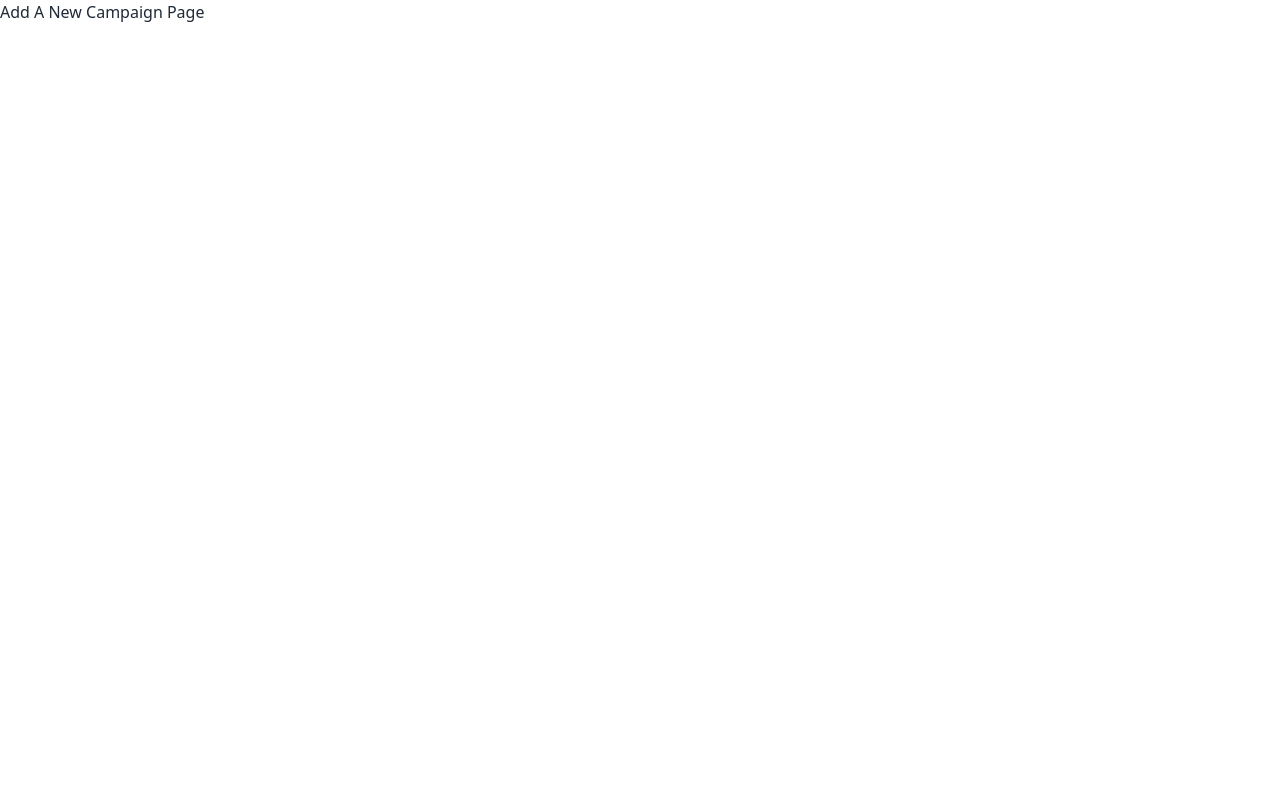
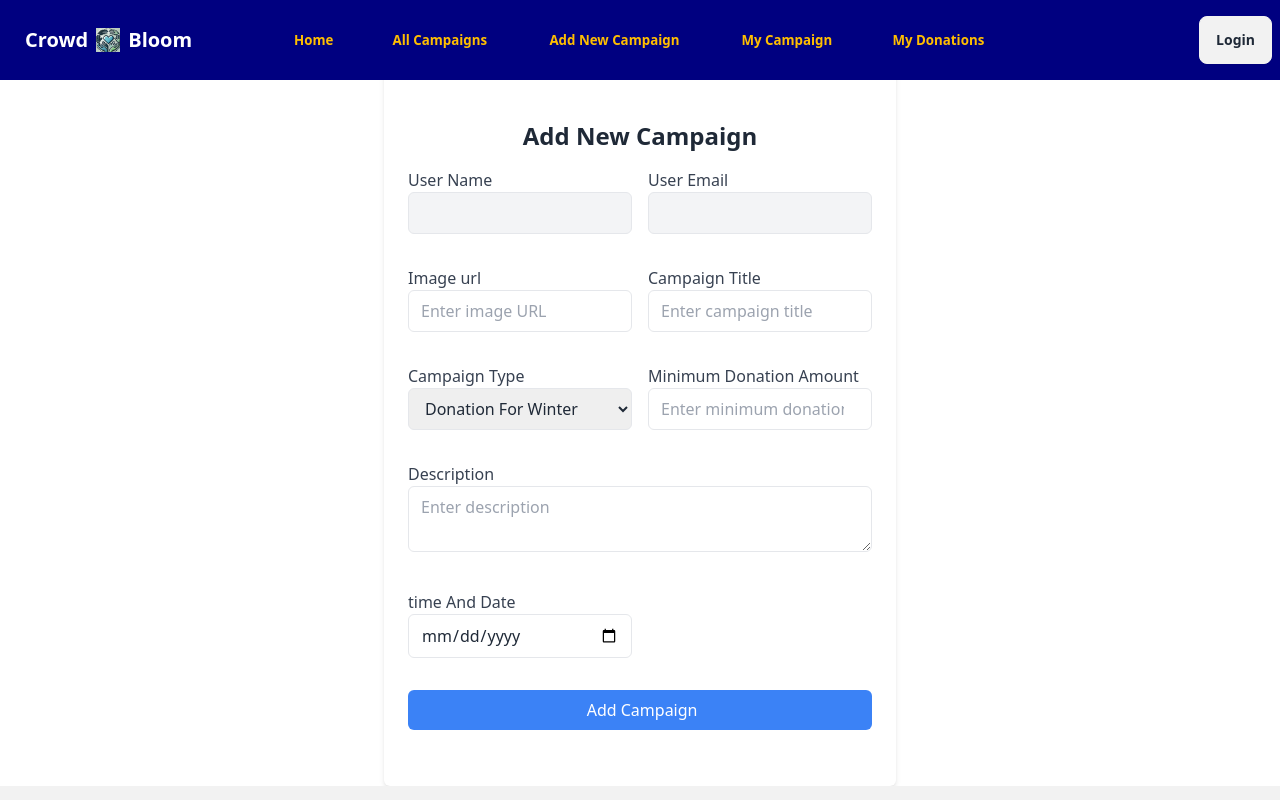
Before and after one commit to akashmuhammadabrrar/A10-tulip-B10-client, a React (Vite) app: page /addCampaign in a window 1280 px wide. Shown: the top 800 px of the page. Built offline with nearby package versions, Linux system fonts and the light colour scheme.

Commit message:
this commit for add campaign form complete

```diff
--- a/src/pages/AddCampaign.jsx
+++ b/src/pages/AddCampaign.jsx
@@ -1,9 +1,125 @@
 import React from "react";
 
 const AddCampaign = () => {
+  const handleAddCampaign = (e) => {
+    e.preventDefault();
+    const form = e.target;
+    const name = form.name.value;
+    const email = form.email.value;
+    const photo = form.photo.value;
+    const title = form.title.value;
+    const type = form.type.value;
+    const amount = form.amount.value;
+    const description = form.description.value;
+    const deadline = form.deadline.value;
+    const allField = {
+      name,
+      email,
+      photo,
+      title,
+      type,
+      amount,
+      description,
+      deadline,
+    };
+    console.log(allField);
+  };
+
   return (
-    <div>
-      <h2>Add A New Campaign Page</h2>
+    <div className="max-w-lg mx-auto p-6 bg-white shadow-md rounded-md mt-16 py-10">
+      <h2 className="text-2xl font-bold mb-4 text-center mt-4">
+        Add New Campaign
+      </h2>
+      <form onSubmit={handleAddCampaign}>
+        <div className="grid grid-cols-2 gap-4">
+          {/* Name */}
+          <div className="mb-4 col-span-2 sm:col-span-1">
+            <label className="block text-gray-700">User Name</label>
+            <input
+              type="text"
+              name="name"
+              className="w-full px-3 py-2 border rounded-md bg-gray-100"
+            />
+          </div>
+          {/* Email */}
+          <div className="mb-4 col-span-2 sm:col-span-1">
+            <label className="block text-gray-700">User Email</label>
+            <input
+              type="email"
+              name="email"
+              className="w-full px-3 py-2 border rounded-md bg-gray-100"
+            />
+          </div>
+          {/* Image */}
+          <div className="mb-4 col-span-2 sm:col-span-1">
+            <label className="block text-gray-700">Image url</label>
+            <input
+              type="text"
+              name="photo"
+              className="w-full px-3 py-2 border rounded-md"
+              placeholder="Enter image URL"
+            />
+          </div>
+          {/* Title */}
+          <div className="mb-4 col-span-2 sm:col-span-1">
+            <label className="block text-gray-700">Campaign Title</label>
+            <input
+              type="text"
+              name="title"
+              className="w-full px-3 py-2 border rounded-md"
+              placeholder="Enter campaign title"
+            />
+          </div>
+          {/* types */}
+          <div className="mb-4 col-span-2 sm:col-span-1">
+            <label className="block text-gray-700">Campaign Type</label>
+            <select name="type" className="w-full px-3 py-2 border rounded-md">
+              <option value="Community">Donation For Winter</option>
+              <option value="startup">Startup It</option>
+              <option value="sports">Sports</option>
+              <option value="business"> Restaurant Business</option>
+              <option value="Entertainment">Film Production</option>
+              <option value="creative">Real State Business</option>
+            </select>
+          </div>
+          {/* Amount */}
+          <div className="mb-4 col-span-2 sm:col-span-1">
+            <label className="block text-gray-700">
+              Minimum Donation Amount
+            </label>
+            <input
+              type="number"
+              name="amount"
+              className="w-full px-3 py-2 border rounded-md"
+              placeholder="Enter minimum donation amount"
+            />
+          </div>
+          {/* description */}
+          <div className="mb-4 col-span-2">
+            <label className="block text-gray-700">Description</label>
+            <textarea
+              name="description"
+              className="w-full px-3 py-2 border rounded-md"
+              placeholder="Enter description"></textarea>
+          </div>
+          {/* Deadline */}
+          <div className="mb-4 col-span-2 sm:col-span-1">
+            <label className="block text-gray-700">time And Date</label>
+            <input
+              type="date"
+              name="deadline"
+              className="w-full px-3 py-2 border rounded-md"
+            />
+          </div>
+          {/* submit */}
+          <div className="mb-4 col-span-2">
+            <input
+              type="submit"
+              value=" Add Campaign"
+              className="w-full px-3 py-2 bg-blue-500 text-white rounded-md cursor-pointer"></input>
+          </div>
+        </div>
+      </form>
     </div>
   );
 };
--- a/src/pages/AllCampaign.jsx
+++ b/src/pages/AllCampaign.jsx
@@ -2,8 +2,10 @@ import React from "react";
 
 const AllCampaign = () => {
   return (
-    <div>
-      <h2>All Campaign Page</h2>
+    <div className="pt-16">
+      <h2 className="flex justify-center items-center text-center text-5xl ">
+        All Campaign Page
+      </h2>
     </div>
   );
 };
```
Also changed, not shown: src/routes/router.jsx (+6 -5 lines).
